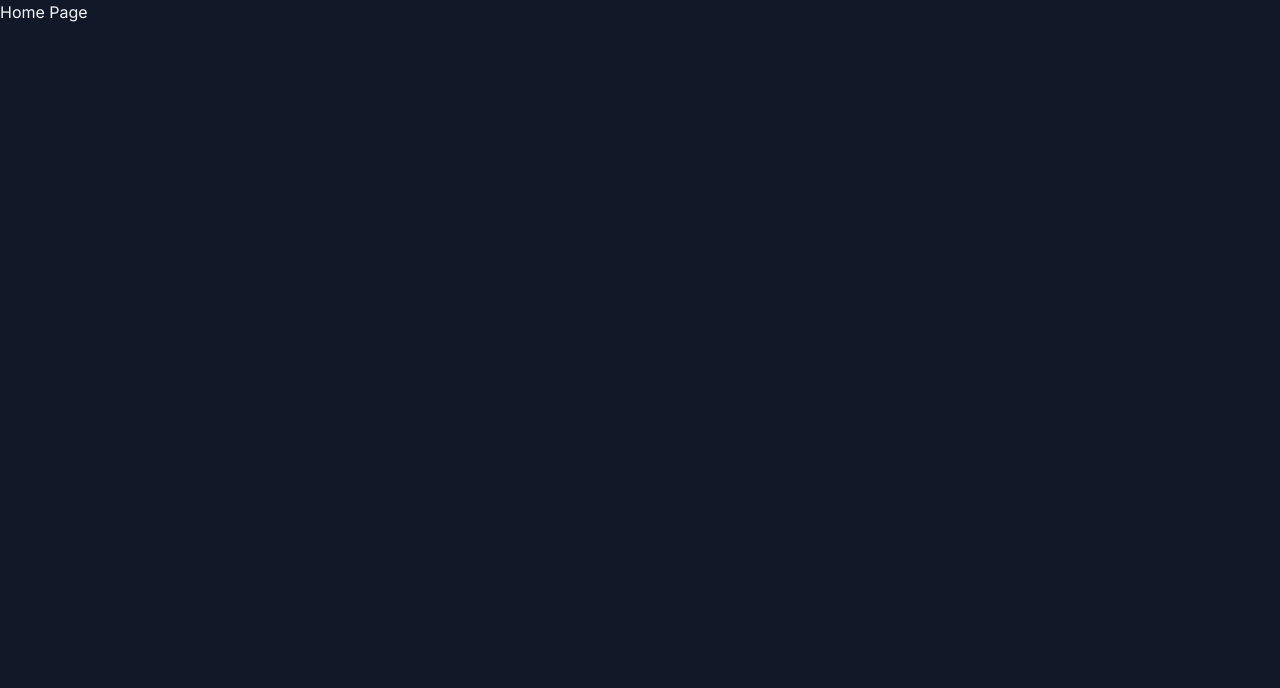
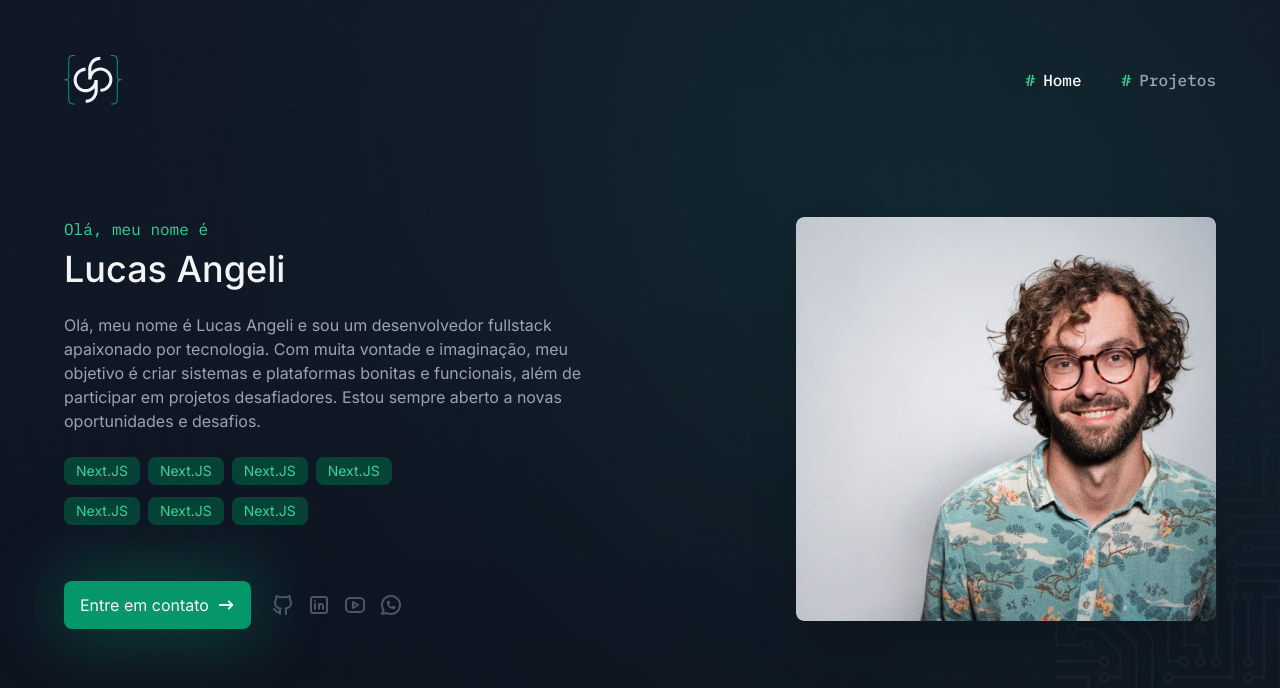
Before and after one commit to Luaxlz/portfolio-project, a Next.js app: page / in a window 1280 px wide. Shown: the top 688 px of the page. Built offline with nearby package versions, Linux system fonts and the light colour scheme.

Commit message:
feat: created hero-section and hero-components

```diff
--- /dev/null
+++ b/app/components/button/index.tsx
@@ -0,0 +1,18 @@
+import { cn } from "@/app/lib/utils";
+import { ButtonHTMLAttributes } from "react";
+
+type ButtonProps = ButtonHTMLAttributes<HTMLButtonElement>;
+
+export const Button = ({ children, className, ...props }: ButtonProps) => {
+  return (
+    <button
+      className={cn(
+        "bg-emerald-600 py-3 px-4 rounded-lg text-gray-50 flex items-center justify-center gap-2 hover:bg-emerald-500 transition-all disabled:opacity-50",
+        className
+      )}
+      {...props}
+    >
+      {children}
+    </button>
+  );
+};
--- /dev/null
+++ b/app/components/header/index.tsx
@@ -0,0 +1,33 @@
+"use client";
+import Image from "next/image";
+import Link from "next/link";
+import { NavItem } from "./nav-item";
+
+const NAV_ITEMS = [
+  {
+    label: "Home",
+    href: "/",
+  },
+  {
+    label: "Projetos",
+    href: "/projects",
+  },
+];
+
+export const Header = () => {
+  return (
+    <header className="absolute top-8 w-full z-10 h-24 flex items-center justify-center">
+      <div className="container flex items-center justify-between">
+        <Link href="/">
+          <Image width={58} height={49} src="/images/logo.svg" alt="Logo" />
+        </Link>
+
+        <nav className="flex items-center gap-4 sm:gap-10">
+          {NAV_ITEMS.map((item) => (
+            <NavItem {...item} key={item.label} />
+          ))}
+        </nav>
+      </div>
+    </header>
+  );
+};
--- /dev/null
+++ b/app/components/header/nav-item.tsx
@@ -0,0 +1,27 @@
+import { cn } from "@/app/lib/utils";
+import Link from "next/link";
+import { usePathname } from "next/navigation";
+
+type NavItemProps = {
+  label: string;
+  href: string;
+};
+
+export const NavItem = ({ label, href }: NavItemProps) => {
+  const pathname = usePathname();
+
+  const isActive = pathname === href;
+
+  return (
+    <Link
+      href={href}
+      className={cn(
+        "text-gray-400 flex items-center gap-2 font-medium font-mono",
+        isActive && "text-gray-50"
+      )}
+    >
+      <span className="text-emerald-400">#</span>
+      {label}
+    </Link>
+  );
+};
--- /dev/null
+++ b/app/components/pages/home/hero-section/index.tsx
@@ -0,0 +1,99 @@
+import { Button } from "@/app/components/button";
+import { TechBadge } from "@/app/components/tech-badge";
+import Image from "next/image";
+import { HiArrowNarrowRight } from "react-icons/hi";
+import {
+  TbBrandGithub,
+  TbBrandLinkedin,
+  TbBrandWhatsapp,
+  TbBrandYoutube,
+} from "react-icons/tb";
+
+const MOCK_CONTACTS = [
+  {
+    url: "http://github.com.br",
+    icon: <TbBrandGithub />,
+  },
+  {
+    url: "http://linkedin.com.br",
+    icon: <TbBrandLinkedin />,
+  },
+  {
+    url: "http://youtube.com.br",
+    icon: <TbBrandYoutube />,
+  },
+  {
+    url: "http://whatsapp.com.br",
+    icon: <TbBrandWhatsapp />,
+  },
+];
+
+export const HeroSection = () => {
+  return (
+    <section
+      className="
+        w-full
+        lg:h-[755px]
+        bg-hero-image
+        bg-cover
+        bg-center
+        bg-no-repeat
+        flex flex-col
+        justify-end
+        pb-10
+        py-32
+        sm:pb-32
+        lg:pb-[110px]
+    "
+    >
+      <div className="container flex items-start justify-between flex-col-reverse lg:flex-row">
+        <div className="w-full lg:max-w-[530px]">
+          <p className="font-mono text-emerald-400">Olá, meu nome é</p>
+          <h2 className="text-4xl font-medium mt-2">Lucas Angeli</h2>
+
+          <p className="text-gray-400 my-6 text-sm sm:text-base">
+            Olá, meu nome é Lucas Angeli e sou um desenvolvedor fullstack
+            apaixonado por tecnologia. Com muita vontade e imaginação, meu
+            objetivo é criar sistemas e plataformas bonitas e funcionais, além
+            de participar em projetos desafiadores. Estou sempre aberto a novas
+            oportunidades e desafios.
+          </p>
+
+          <div className="flex flex-wrap gap-x-2 gap-y-3 lg:max-w-[340px]">
+            {Array.from({ length: 7 }).map((_, index) => (
+              <TechBadge name="Next.JS" />
+            ))}
+          </div>
+
+          <div className="mt-6 lg:mt-10 flex sm:items-center sm:gap-5 flex-col sm:flex-row">
+            <Button className="w-max shadow-button">
+              Entre em contato
+              <HiArrowNarrowRight size={18} />
+            </Button>
+
+            <div className="text-gray-600 text-2xl flex items-center h-20 gap-3">
+              {MOCK_CONTACTS.map((contact, index) => (
+                <a
+                  href={contact.url}
+                  key={`contact-${index}`}
+                  target="_blank"
+                  className="hover:text-gray-100 transition-colors"
+                >
+                  {contact.icon}
+                </a>
+              ))}
+            </div>
+          </div>
+        </div>
+
+        <Image
+          width={420}
+          height={404}
+          src="/images/profile-pic.png"
+          alt="Foto de perfil do Lucas Angeli"
+          className="w-[300px] h-[300px] lg:w-[420px] lg:h-[404px] mb-6 lg:mb-0 shadow-2xl rounded-lg object-cover"
+        />
+      </div>
+    </section>
+  );
+};
--- /dev/null
+++ b/app/components/pages/home/know-techs/index.tsx
@@ -0,0 +1,3 @@
+export const KnowTechs = () => {
+  return <section className="container py-16"></section>;
+};
--- /dev/null
+++ b/app/components/tech-badge/index.tsx
@@ -0,0 +1,10 @@
+type TechBadgeProps = {
+  name: string;
+};
+export const TechBadge = ({ name }: TechBadgeProps) => {
+  return (
+    <span className="text-emerald-400 bg-emerald-900/80 text-sm py-1 px-3 rounded-lg">
+      {name}
+    </span>
+  );
+};
--- a/app/layout.tsx
+++ b/app/layout.tsx
@@ -1,24 +1,26 @@
-import { Inter, IBM_Plex_Mono } from 'next/font/google'
-import './globals.css'
-import { ReactNode } from 'react'
+import { Inter, IBM_Plex_Mono } from "next/font/google";
+import "./globals.css";
+import { ReactNode } from "react";
+import { Header } from "./components/header";
 
 const inter = Inter({
-  variable: '--font-inter',
-  subsets: ['latin'],
-})
+  variable: "--font-inter",
+  subsets: ["latin"],
+});
 
 const plexMono = IBM_Plex_Mono({
-  variable: '--font-plex-mono',
-  subsets: ['latin'],
-  weight: ['400', '500'],
-})
+  variable: "--font-plex-mono",
+  subsets: ["latin"],
+  weight: ["400", "500"],
+});
 
 export default function RootLayout({ children }: { children: ReactNode }) {
   return (
     <html lang="pt-BR" className={`${inter.variable} ${plexMono.variable}`}>
       <body>
+        <Header />
         {children}
       </body>
     </html>
-  )
+  );
 }
--- /dev/null
+++ b/app/lib/utils.ts
@@ -0,0 +1,6 @@
+import { ClassValue, clsx } from "clsx";
+import { twMerge } from "tailwind-merge";
+
+export const cn = (...inputs: ClassValue[]) => {
+  return twMerge(clsx(inputs));
+};
--- a/app/page.tsx
+++ b/app/page.tsx
@@ -1,7 +1,9 @@
+import { HeroSection } from "./components/pages/home/hero-section";
+
 export default async function Home() {
   return (
     <>
-      <h1>Home Page</h1>
+      <HeroSection />
     </>
-  )
+  );
 }
```
Also changed, not shown: app/components/section-title/index.tsx (added, +11 -0 lines), 2 other files (tests, documents, lock files or other folders).
